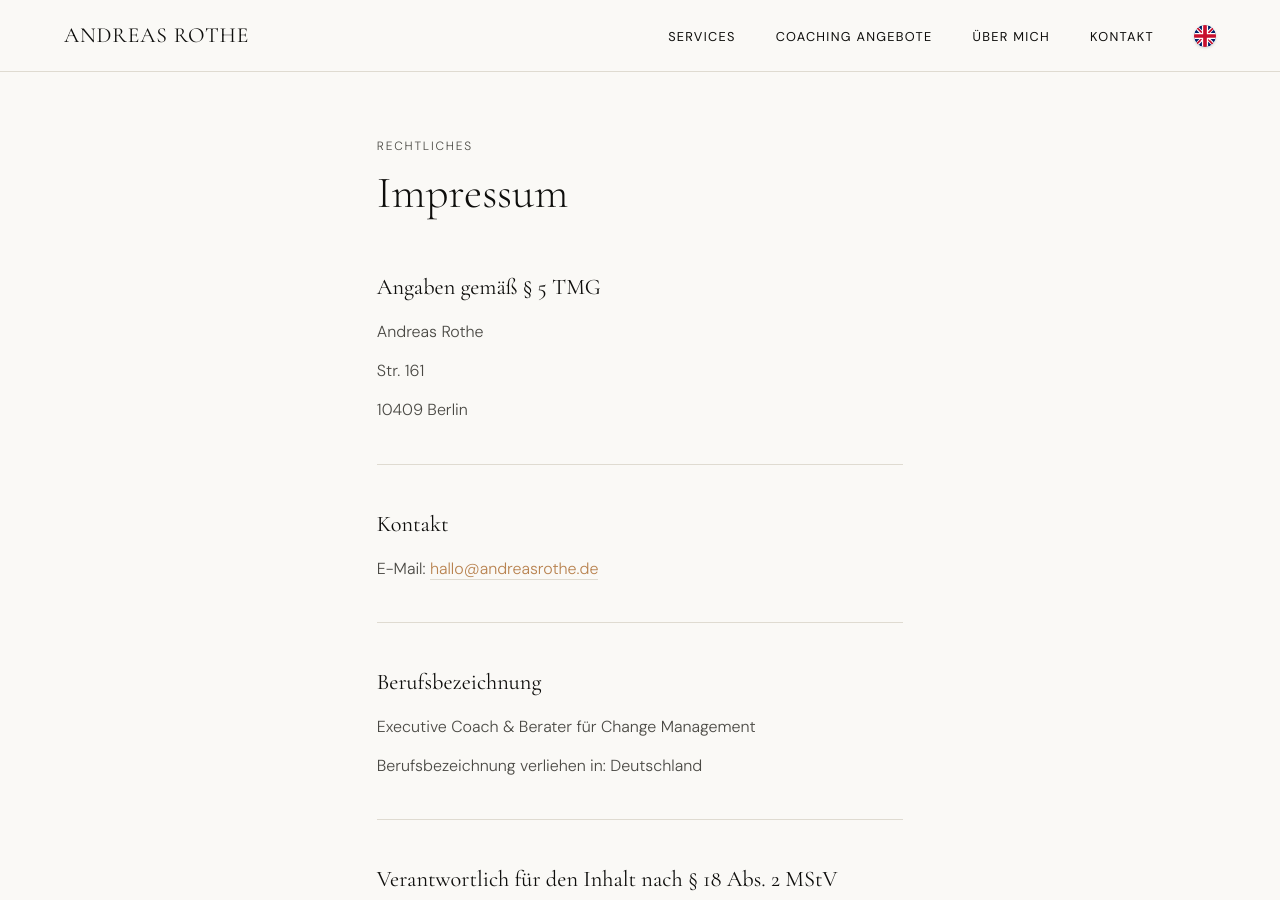
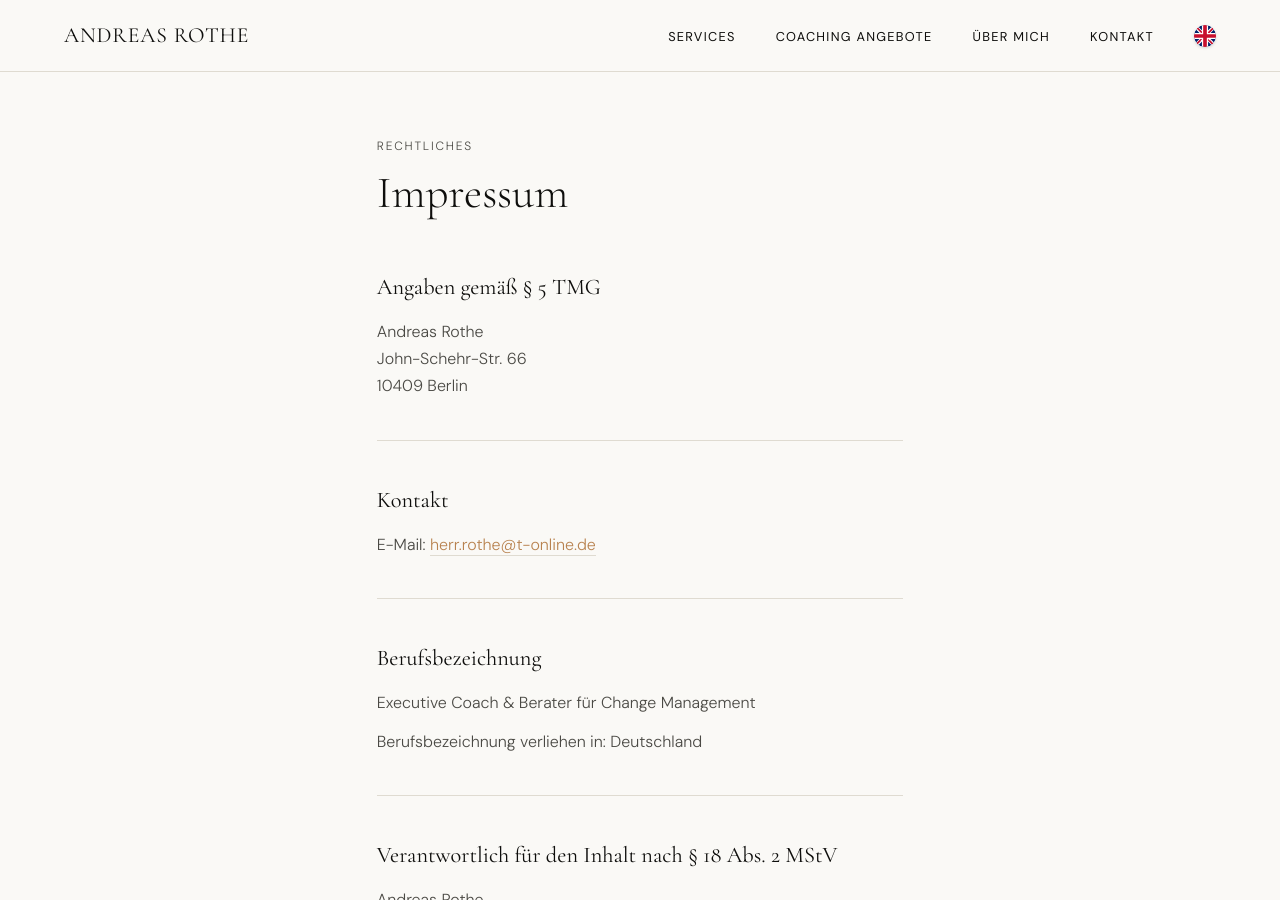
Before and after one commit to arothe161/andreasrothe, a Jekyll site: the page built from impressum.html, in a window 1280 px wide and 900 px high. Built offline with Jekyll 4.4.1, drawn with Linux system fonts in a browser that asks for light colours.

Commit message:
Update contact information in impressum.html

```diff
--- a/impressum.html
+++ b/impressum.html
@@ -11,14 +11,16 @@ extra_head: |
 <h1>Impressum</h1>
 
 <h2>Angaben gemäß § 5 TMG</h2>
-<p>Andreas Rothe</p>
-<p>Str. 161</p>
-<p>10409 Berlin</p>
+<p>
+  Andreas Rothe<br>
+  John-Schehr-Str. 66<br>
+  10409 Berlin<br>
+</p>
 
 <div class="divider"></div>
 
 <h2>Kontakt</h2>
-<p>E-Mail: <a href="mailto:hallo@andreasrothe.de">hallo@andreasrothe.de</a></p>
+<p>E-Mail: <a href="mailto:herr.rothe@t-online.de">herr.rothe@t-online.de</a></p>
 
 <div class="divider"></div>
 
```
